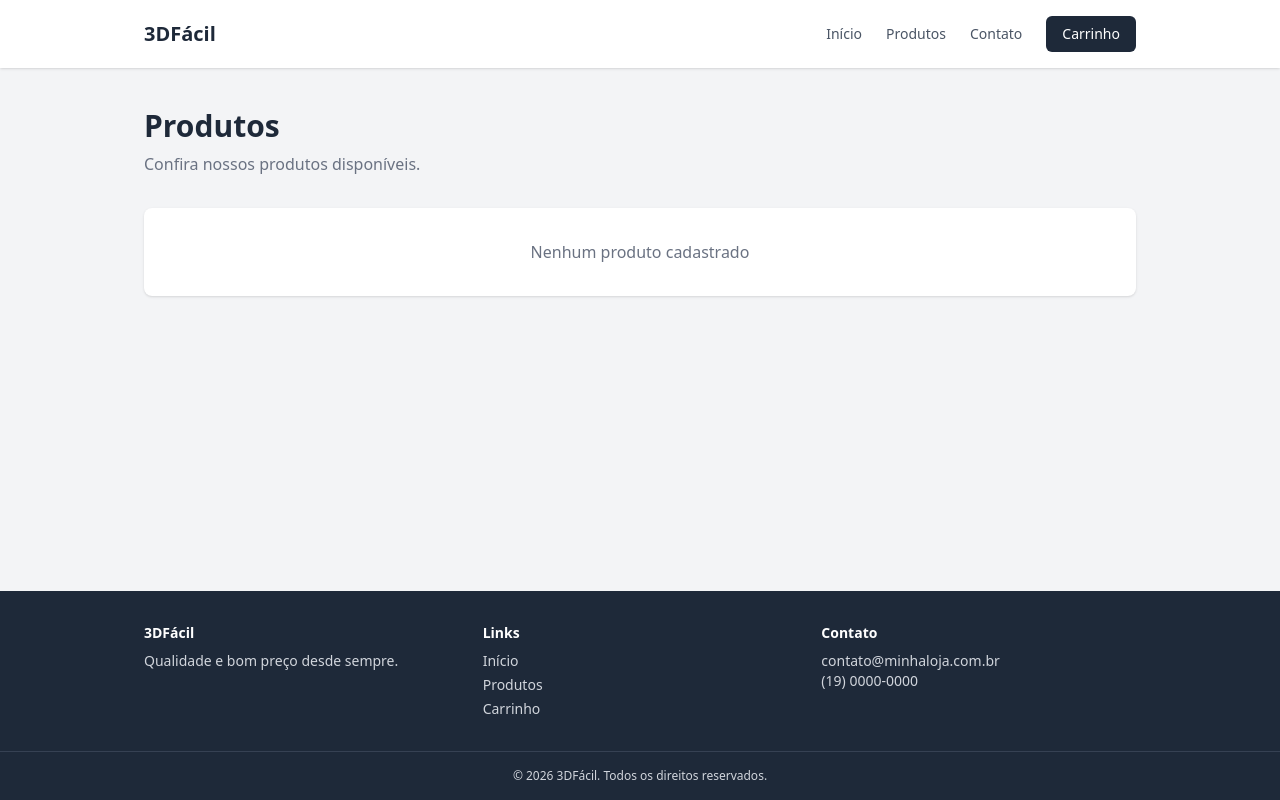
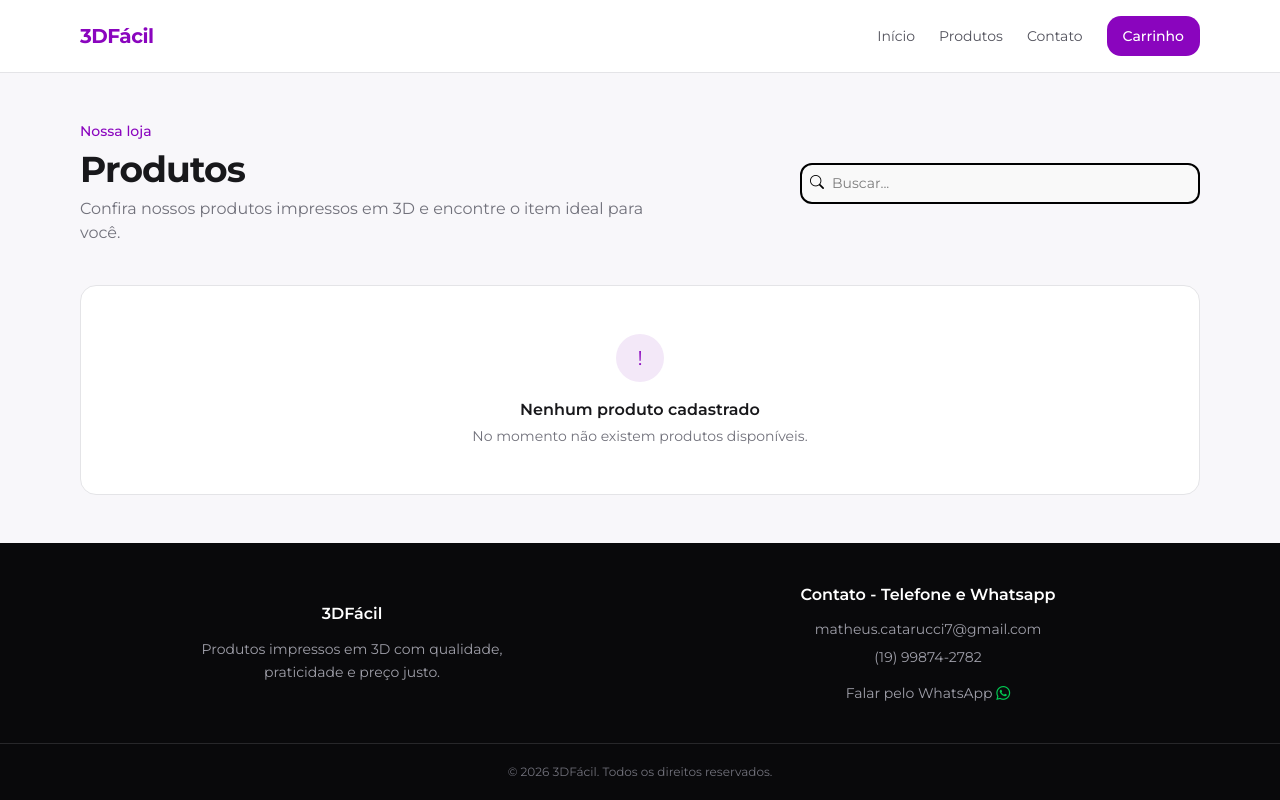
Before and after one commit to MatheusCatarucci/3DFacil, a Django app: template ecomerce/produtos/templates/home.html in a window 1280 px wide. Run offline with Django 5.2, Linux system fonts and the light colour scheme; the template is opened without the code that fills it, so the values that code supplies are empty; parts of the project's set-up code (start-up, migrations or seed data) failed here and were passed over.

Commit message:
Input, links Whatsapp e Fonte

```diff
--- /dev/null
+++ b/ecomerce/produtos/static/css/root.css
@@ -0,0 +1,63 @@
+@import url('https://fonts.googleapis.com/css2?family=Montserrat:wght@400;500;600;700&display=swap');
+
+:root {
+    font-family: 'Montserrat', sans-serif;
+
+    /* ==============================
+       CORES PRINCIPAIS
+    ============================== */
+
+    --default-color: #8a05be;
+    --default-color-hover: #72049d;
+    --default-color-active: #5f0383;
+    --default-color-light: #f3e8f8;
+
+    /* ==============================
+       CORES DE FUNDO
+    ============================== */
+
+    --background-color: #f8f7fa;
+    --surface-color: #ffffff;
+    --surface-hover: #faf7fc;
+
+    /* ==============================
+       TEXTOS
+    ============================== */
+
+    --text-color: #18181b;
+    --text-secondary: #71717a;
+    --text-muted: #a1a1aa;
+
+    /* ==============================
+       BORDAS
+    ============================== */
+
+    --border-color: #e4e4e7;
+
+    /* ==============================
+       ESTADOS
+    ============================== */
+
+    --success-color: #16a34a;
+    --danger-color: #dc2626;
+    --warning-color: #ca8a04;
+
+    /* ==============================
+       SOMBRAS
+    ============================== */
+
+    --shadow-sm: 0 2px 8px rgba(0, 0, 0, 0.06);
+    --shadow-md: 0 8px 24px rgba(0, 0, 0, 0.08);
+
+    /* ==============================
+       BORDAS
+    ============================== */
+
+    --radius-sm: 6px;
+    --radius-md: 10px;
+    --radius-lg: 14px;
+}
+
+body {
+    font-family: 'Montserrat', sans-serif;
+}
--- a/ecomerce/produtos/templates/home.html
+++ b/ecomerce/produtos/templates/home.html
@@ -8,42 +8,68 @@
 
     <meta name="viewport" content="width=device-width, initial-scale=1.0">
 
+    <!-- Tailwind CSS -->
     <script src="https://cdn.jsdelivr.net/npm/@tailwindcss/browser@4"></script>
 
-    <title>Produtos</title>
+    <!-- CSS principal -->
+    <link rel="stylesheet" href="{% static 'css/root.css' %}">
+    <link rel="stylesheet" href="https://cdn.jsdelivr.net/npm/bootstrap-icons@1.13.1/font/bootstrap-icons.min.css">
+
+    <title>Produtos | 3DFácil</title>
 </head>
 
-<body class="bg-gray-100 min-h-screen flex flex-col">
+<body class="bg-[#f8f7fa] min-h-screen flex flex-col">
+
 
     <!-- =====================================================
          HEADER
     ====================================================== -->
 
-    <header class="bg-white shadow-sm">
+    <header class="bg-white border-b border-zinc-200 sticky top-0 z-50">
 
-        <div class="max-w-5xl mx-auto px-4 py-4 flex items-center justify-between">
+        <div class="max-w-6xl mx-auto px-4 py-4 flex items-center justify-between">
 
-            <a href="/" class="text-xl font-bold text-gray-800">
+            <!-- LOGO -->
+
+            <a href="/" class="text-xl font-bold tracking-tight" style="color: var(--default-color);">
+
                 3DFácil
+
             </a>
 
-            <nav class="flex items-center gap-6 text-sm text-gray-600">
 
-                <a href="/" class="hover:text-gray-900">
+            <!-- NAVEGAÇÃO -->
+
+            <nav class="flex items-center gap-6 text-sm text-zinc-600">
+
+                <a href="/" class="hover:text-zinc-950 transition-colors">
+
                     Início
+
                 </a>
 
-                <a href="#produtos" class="hover:text-gray-900">
+
+                <a href="#produtos" class="hover:text-zinc-950 transition-colors">
+
                     Produtos
+
                 </a>
 
+
                 <a href="https://wa.me/5519998742782?text=Ol%C3%A1%2C%20gostaria%20de%20saber%20mais%20sobre%20os%20produtos%20da%203DF%C3%A1cil"
-                    class="hover:text-gray-900">
+                    class="hover:text-zinc-950 transition-colors" target="_blank">
+
                     Contato
+
                 </a>
 
-                <a href="#" class="bg-gray-800 text-white px-4 py-2 rounded-md hover:bg-gray-700">
+
+                <a href="#"
+                    class="text-white px-4 py-2.5 rounded-lg font-medium transition-all hover:opacity-90 hover:shadow-md"
+                    style="background-color: var(--default-color);">
+
                     Carrinho
+
                 </a>
 
             </nav>
@@ -53,21 +79,50 @@
     </header>
 
 
+
     <!-- =====================================================
          CONTEÚDO PRINCIPAL
     ====================================================== -->
 
     <main class="flex-1">
 
-        <section class="max-w-5xl mx-auto px-4 py-10">
+        <section class="max-w-6xl mx-auto px-4 py-12">
 
-            <h1 class="text-3xl font-bold text-gray-800 mb-2">
+
+            <!-- TÍTULO -->
+
+            <div class="mb-10 flex justify-between items-center">
+                <div>
+                    <p class="text-sm font-medium mb-2" style="color: var(--default-color);">
+
+                        Nossa loja
+
+                    </p>
+
+
+                    <h1 class="text-3xl md:text-4xl font-bold text-zinc-900 tracking-tight">
+
                         Produtos
+
                     </h1>
 
-            <p class="text-gray-500 mb-8">
-                Confira nossos produtos disponíveis.
+
+                    <p class="text-zinc-500 mt-2 max-w-xl">
+
+                        Confira nossos produtos impressos em 3D e encontre
+                        o item ideal para você.
+
                     </p>
+                </div>
+
+                <div class="buscar w-100 p-2 border-2 bg-[#f9f9f9] rounded-xl outline-none text-[14px] flex gap-2">
+                    <i class="bi bi-search"></i>
+                    <input type="text" class="w-full outline-none"
+                        placeholder="Buscar...">
+                </div>
+
+            </div>
+
 
 
             <!-- =================================================
@@ -76,72 +131,169 @@
 
             <div id="produtos" class="grid grid-cols-1 sm:grid-cols-2 lg:grid-cols-3 gap-6">
 
+
                 {% for produto in produtos %}
 
-                <!-- CARD DO PRODUTO -->
 
-                <div class="bg-white rounded-lg shadow-sm overflow-hidden flex flex-col aspect-square">
+                <!-- =================================================
+                     CARD DO PRODUTO
+                ================================================== -->
 
-                    <!-- IMAGEM DO PRODUTO -->
+                <div
+                    class="group bg-white rounded-2xl overflow-hidden border border-zinc-200 flex flex-col transition-all duration-300 hover:-translate-y-1 hover:shadow-lg">
+
+
+                    <!-- =================================================
+                         IMAGEM
+                    ================================================== -->
+
+                    <div class="relative h-64 bg-zinc-50 flex items-center justify-center overflow-hidden">
+
 
                         {% if produto.imagem %}
 
+
                         <!--
-                            Se o produto tiver uma imagem cadastrada
-                            no banco de dados, usa essa imagem.
+                            Produto possui imagem cadastrada.
                         -->
 
-                    <img src="{{ produto.imagem.url }}" alt="{{ produto.nome }}" class="h-40 w-full object-cover">
+                        <img src="{{ produto.imagem.url }}" alt="{{ produto.nome }}">
+
 
                         {% else %}
 
+
                         <!--
-                            Se não tiver imagem cadastrada,
-                            usa a imagem padrão.
+                            Produto não possui imagem.
+                            Utiliza imagem padrão.
                         -->
 
-                    <img src="{% static 'img/bulldog_cube.png' %}" alt="{{ produto.nome }}"
-                        class="h-40 w-full object-contain">
+                        <img src="{% static 'img/bulldog_cube.png' %}" alt="{{ produto.nome }}">
+
 
                         {% endif %}
 
 
-                    <!-- INFORMAÇÕES DO PRODUTO -->
+                    </div>
+
+
+
+                    <!-- =================================================
+                         INFORMAÇÕES DO PRODUTO
+                    ================================================== -->
 
                     <div class="p-5 flex flex-col flex-1">
 
-                        <h2 class="font-semibold text-gray-800">
+
+                        <!-- NOME -->
+
+                        <h2 class="text-lg font-semibold text-zinc-900 line-clamp-2">
+
                             {{ produto.nome }}
+
                         </h2>
 
-                        <p class="text-sm text-gray-500 mt-1">
-                            A partir de
-                        </p>
 
-                        <p class="text-xl font-bold text-green-600 mb-4">
-                            R$ {{ produto.preco|floatformat:2 }}
+
+                        <!-- DESCRIÇÃO -->
+
+                        <p class="text-sm text-zinc-500 mt-2">
+
+                            Impressão 3D de alta qualidade.
+
                         </p>
 
 
-                        <a href="#"
-                            class="mt-auto text-center bg-gray-800 text-white py-2 rounded-md hover:bg-gray-700">
+
+                        <!-- =================================================
+                             PREÇO
+                        ================================================== -->
+
+                        <div class="mt-5">
+
+                            <span class="text-xs text-zinc-500">
+
+                                A partir de
+
+                            </span>
+
+
+                            <p class="text-2xl font-bold mt-0.5" style="color: var(--default-color);">
+
+                                R$ {{ produto.preco|floatformat:2 }}
+
+                            </p>
+
+                        </div>
+
+
+
+                        <!-- =================================================
+                             BOTÃO
+                        ================================================== -->
+
+                        <a href="https://wa.me/5519998742782?text=Ol%C3%A1%2C%20gostaria%20de%20saber%20mais%20sobre%20os%20produtos%20da%203DF%C3%A1cil"
+                            class="mt-5 w-full flex items-center justify-center gap-2 py-3 px-4 rounded-xl text-white font-medium transition-all duration-200 hover:opacity-90 hover:shadow-md"
+                            style="background-color: var(--default-color);" target="_blank">
+
                             Comprar
+
+                            <span class="text-lg">
+
+                                →
+
+                            </span>
+
                         </a>
 
+
                     </div>
+
 
                 </div>
 
 
                 {% empty %}
 
-                <!-- CASO NÃO TENHA PRODUTOS -->
 
-                <p class="col-span-full bg-white rounded-lg shadow-sm px-5 py-8 text-center text-gray-500">
+                <!-- =================================================
+                     NENHUM PRODUTO
+                ================================================== -->
+
+                <div class="col-span-full bg-white rounded-2xl border border-zinc-200 px-6 py-12 text-center">
+
+
+                    <div class="w-12 h-12 mx-auto mb-4 rounded-full flex items-center justify-center"
+                        style="background-color: var(--default-color-light);">
+
+                        <span class="text-xl" style="color: var(--default-color);">
+
+                            !
+
+                        </span>
+
+                    </div>
+
+
+                    <h2 class="font-semibold text-zinc-900">
+
                         Nenhum produto cadastrado
+
+                    </h2>
+
+
+                    <p class="text-sm text-zinc-500 mt-1">
+
+                        No momento não existem produtos disponíveis.
+
                     </p>
 
+
+                </div>
+
+
                 {% endfor %}
+
 
             </div>
 
@@ -150,92 +302,95 @@
     </main>
 
 
+
     <!-- =====================================================
          FOOTER
     ====================================================== -->
 
-    <footer id="contato" class="bg-gray-800 text-gray-300">
+    <footer id="contato" class="bg-zinc-950 text-zinc-400">
 
-        <div class="max-w-5xl mx-auto px-4 py-8 grid grid-cols-1 sm:grid-cols-3 gap-6 text-sm">
+
+        <div class="max-w-6xl mx-auto px-4 py-10 grid grid-cols-1 sm:grid-cols-2 gap-8">
+
 
             <!-- SOBRE -->
 
-            <div>
+            <div class="flex items-center justify-center flex-col text-center">
 
-                <h3 class="font-semibold text-white mb-2">
+                <h3 class="font-semibold text-white mb-3">
+
                     3DFácil
+
                 </h3>
 
-                <p>
-                    Qualidade e bom preço desde sempre.
+
+                <p class="text-sm leading-relaxed max-w-xs">
+
+                    Produtos impressos em 3D com qualidade,
+                    praticidade e preço justo.
+
                 </p>
 
             </div>
 
+            <!-- CONTATO -->
 
-            <!-- LINKS -->
+            <div class="flex items-center justify-center flex-col text-center">
 
-            <div>
+                <h3 class="font-semibold text-white mb-3">
 
-                <h3 class="font-semibold text-white mb-2">
-                    Links
+                    Contato - Telefone e Whatsapp
+
                 </h3>
 
-                <ul class="space-y-1">
 
-                    <li>
-                        <a href="/" class="hover:text-white">
-                            Início
-                        </a>
-                    </li>
+                <div class="space-y-2 text-sm">
 
-                    <li>
-                        <a href="#produtos" class="hover:text-white">
-                            Produtos
-                        </a>
-                    </li>
+                    <p>
 
-                    <li>
-                        <a href="#" class="hover:text-white">
-                            Carrinho
-                        </a>
-                    </li>
+                        matheus.catarucci7@gmail.com
 
-                </ul>
-
-            </div>
+                    </p>
 
 
-            <!-- CONTATO -->
+                    <p>
 
-            <div>
+                        (19) 99874-2782
 
-                <h3 class="font-semibold text-white mb-2">
-                    Contato
-                </h3>
-
-                <p>
-                    contato@minhaloja.com.br
                     </p>
 
-                <p>
-                    (19) 0000-0000
-                </p>
+
+                    <a href="https://wa.me/5519998742782?text=Ol%C3%A1%2C%20gostaria%20de%20saber%20mais%20sobre%20os%20produtos%20da%203DF%C3%A1cil"
+                        class="inline-block mt-2 hover:text-white transition-colors" target="_blank">
+
+                        Falar pelo WhatsApp <i class="bi bi-whatsapp text-green-500"></i>
+
+                    </a>
 
                 </div>
 
             </div>
 
 
+        </div>
+
+
+
         <!-- COPYRIGHT -->
 
-        <div class="border-t border-gray-700 text-center text-xs py-4">
+        <div class="border-t border-zinc-800">
+
+            <div class="max-w-6xl mx-auto px-4 py-5 text-center text-xs text-zinc-500">
 
                 &copy; 2026 3DFácil. Todos os direitos reservados.
 
             </div>
 
+        </div>
+
+
     </footer>
+
 
 </body>
 
```
Lines whose indentation alone changed are shown as unchanged.
